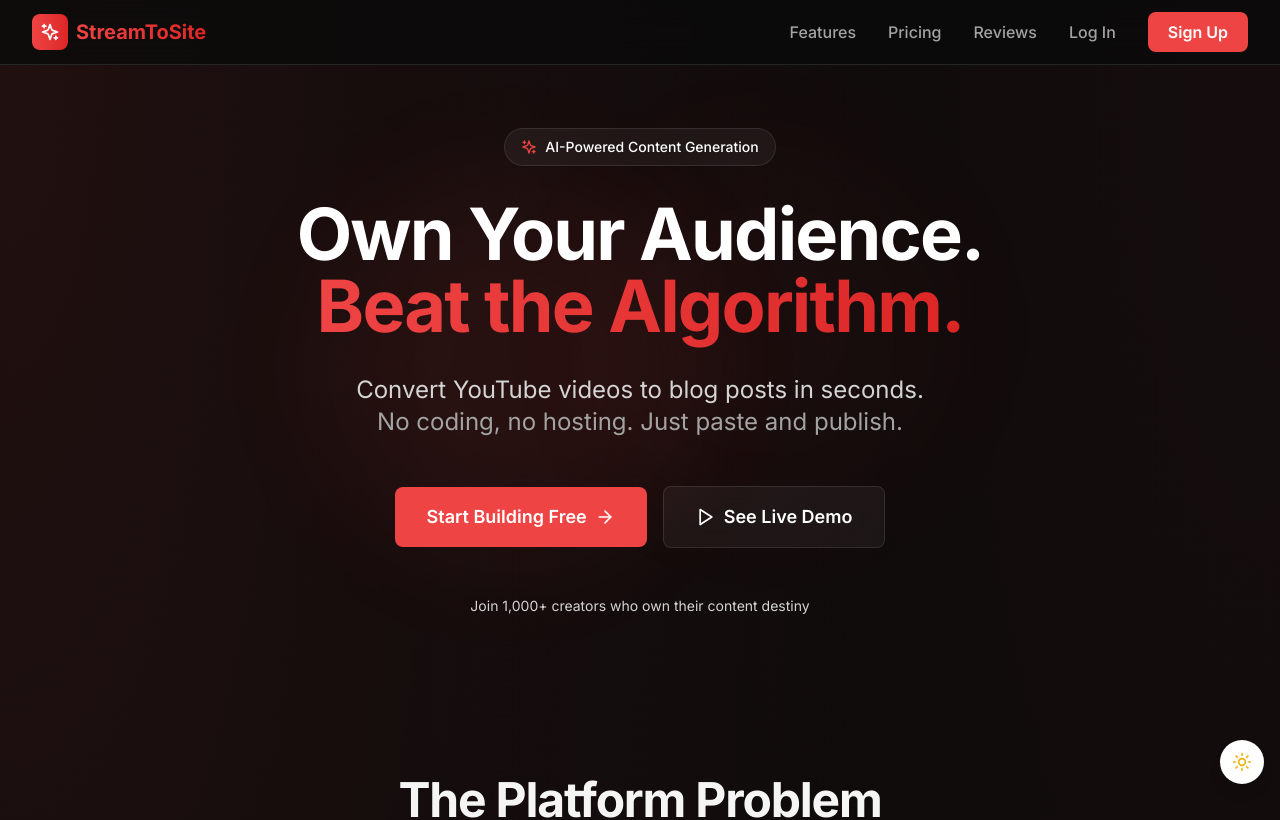
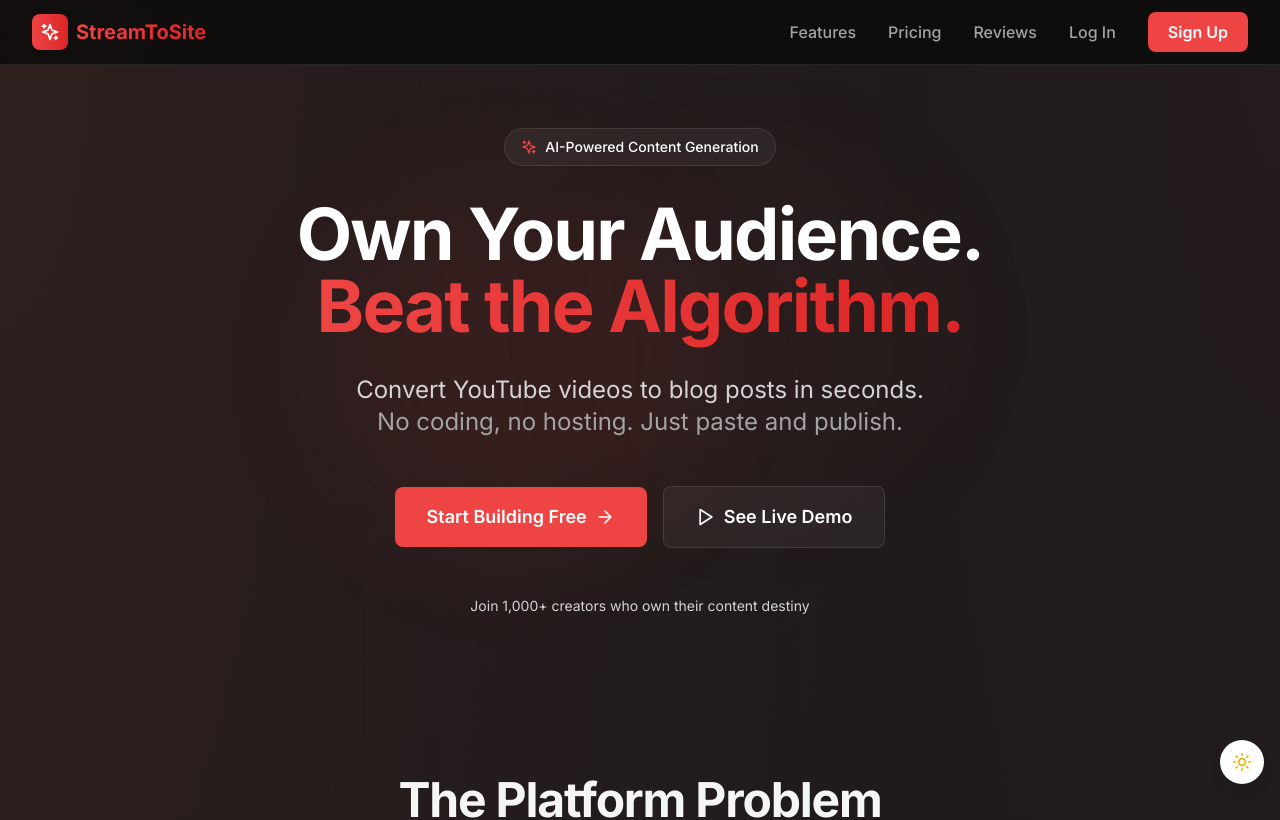
Before and after one commit to Baxa1997/streamToSite, a Next.js app: page / in a window 1280 px wide. Shown: the top 820 px of the page. Built offline with nearby package versions, Linux system fonts and the light colour scheme.

Commit message:
Lucid AI: Workspace initialization

```diff
--- a/src/app/globals.css
+++ b/src/app/globals.css
@@ -511,7 +511,7 @@
     radial-gradient(at 100% 0%, rgba(239, 68, 68, 0.05) 0px, transparent 50%),
     radial-gradient(at 100% 100%, rgba(239, 68, 68, 0.1) 0px, transparent 50%),
     radial-gradient(at 0% 100%, rgba(239, 68, 68, 0.05) 0px, transparent 50%),
-    #0a0a0a;
+    #1a1a1a;
   color: #ededed;
 }
 
```
